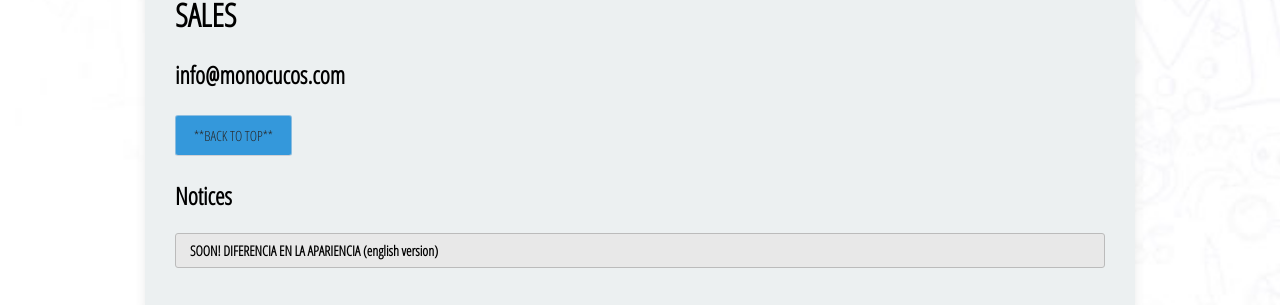
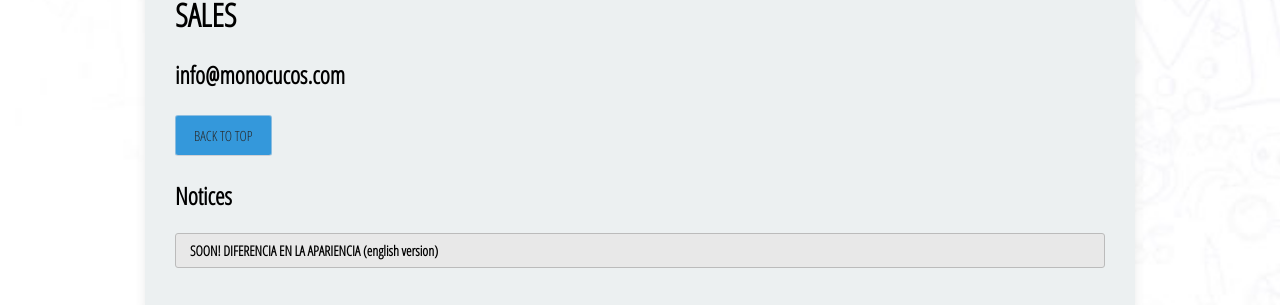
Before and after one commit to MonocucosTM/Monocucos, a Jekyll site: the page built from _posts/2017-05-24-books.md, in a window 1280 px wide. Shown: the part 1605-1910 px from the top of the page. Built offline with Jekyll 4.4.1, drawn with Linux system fonts in a browser that asks for light colours; nearby versions of some CDN libraries; some web fonts are replaced; comment, search, counter and statistics services are not loaded.

Commit message:
Update 2017-05-24-books.md

```diff
--- a/_posts/2017-05-24-books.md
+++ b/_posts/2017-05-24-books.md
@@ -35,7 +35,7 @@ tag:
 ## info@monocucos.com
 
 
-<div markdown="0"><a href="#" class="btn">**BACK TO TOP**</a></div>
+<div markdown="0"><a href="#" class="btn">BACK TO TOP</a></div>
 
 ## Notices
 ### **SOON!**    DIFERENCIA EN LA APARIENCIA   (english version)
```
